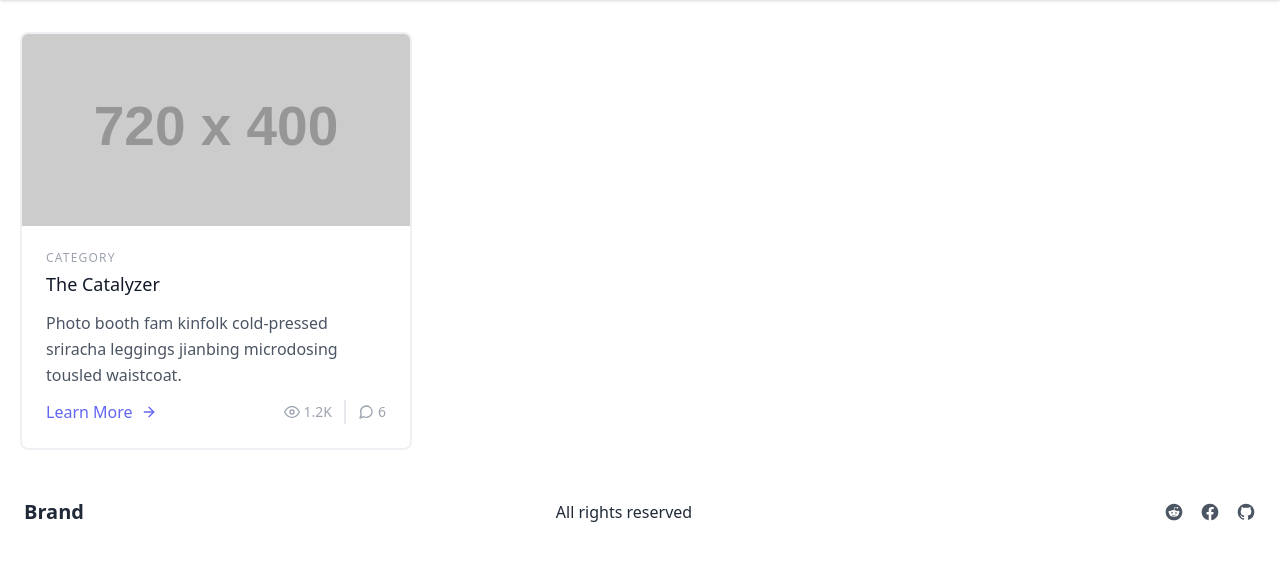
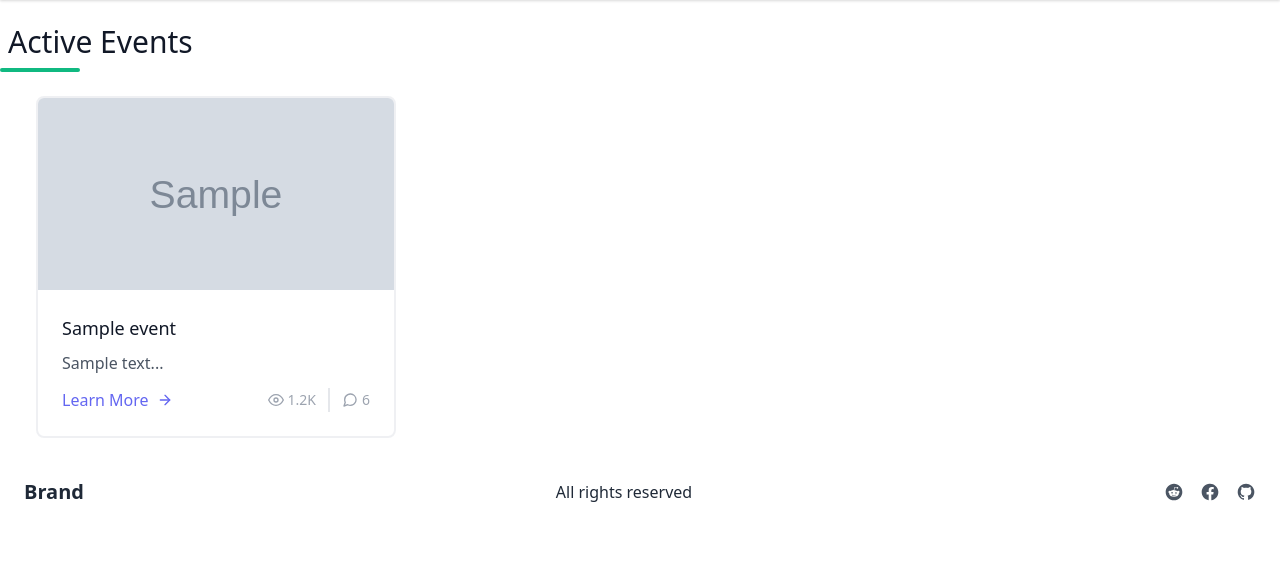
Before and after one commit to alexdeathway/ETF, a Django app: template events/templates/events/event_list.html in a window 1280 px wide. Shown: the part 66-627 px from the top of the page. Run offline with Django 3.2, Linux system fonts and the light colour scheme; the template is opened without the code that fills it: most values are stand-ins (such as "Sample title", 1, 10 or a date in 2020); grey boxes marked "Sample" are stand-in pictures; grey boxes labelled with a size stand in for pictures from a placeholder-image service; some libraries are stand-ins or nearby versions.

Commit message:
access management and list view

```diff
--- a/events/templates/events/event_detail.html
+++ b/events/templates/events/event_detail.html
@@ -52,7 +52,7 @@
     </div>
   </section>
 
-<div class="flex flex-wrap -m-2">
+<div class=" flex flex-wrap -m-2">
 {% for ticket in tickets %}
 <div class="flex max-w-md mx-auto border-2 overflow-hidden bg-white rounded-lg shadow-lg dark:bg-gray-800 p-4 lg:w-1/3 md:w-1/2 w-full">
     <div class="w-2/3 bg-cover" style="background-image: url('https://images.unsplash.com/photo-1494726161322-5360d4d0eeae?ixlib=rb-1.2.1&ixid=eyJhcHBfaWQiOjEyMDd9&auto=format&fit=crop&w=334&q=80')"></div>
--- a/events/templates/events/event_list.html
+++ b/events/templates/events/event_list.html
@@ -2,16 +2,36 @@
 
 {% block body %}
 <section class="text-gray-600 body-font">
-    <div class="container px-5 py-8 mx-auto">
+  <div class="w-full   mt-6 lg:mb-0 flex" style="justify-content: space-between;">
+    <div class="">
+      <h1 class="sm:text-3xl text-2xl font-medium title-font mb-2 ml-2 text-gray-900">Active Events</h1>
+      <div class="h-1 w-20 bg-green-500 rounded"></div>
+    </div>
+    <div class=" bg-white rounded p-2 items-center flex  mr-12">
+     {% if user.is_superuser %}
+      <a href="{% url 'events:eventcreate' %}">
+      <button  class="inline-flex items-center justify-center drop-shadow-xl  space-x-2 border-2 border-transparent text-sm font-medium rounded-full w-12 h-12 text-white bg-green-600 hover:bg-green-700 transition-colors">
+        <svg xmlns="http://www.w3.org/2000/svg" class="h-6 w-6 text-xl" viewBox="0 0 20 20" fill="currentColor">
+          <path fill-rule="evenodd" d="M10 3a1 1 0 011 1v5h5a1 1 0 110 2h-5v5a1 1 0 11-2 0v-5H4a1 1 0 110-2h5V4a1 1 0 011-1z" clip-rule="evenodd" />
+        </svg>
+      </button>
+      </a>
+      {% endif %}
+    </div>
+  </div>
+
+
+    <div class="container px-5 py-2 mx-auto">
       <div class="flex flex-wrap -m-4">
        {% for event in events %}
-        <div class="p-4 md:w-1/3">
-          <div class="h-full border-2 border-gray-200 border-opacity-60 rounded-lg overflow-hidden">
-            <img class="lg:h-48 md:h-36 w-full object-cover object-center" src="https://dummyimage.com/720x400" alt="blog">
+        <div class="p-8 md:w-1/3">
+          <div class="h-full border-2 border-gray-30 border-opacity-60 rounded-lg overflow-hidden">
+            <img class="lg:h-48 md:h-36 w-full object-cover object-center" src="{{event.cover.url}}" alt="blog">
             <div class="p-6">
-              <h2 class="tracking-widest text-xs title-font font-medium text-gray-400 mb-1">CATEGORY</h2>
-              <h1 class="title-font text-lg font-medium text-gray-900 mb-3">The Catalyzer</h1>
-              <p class="leading-relaxed mb-3">Photo booth fam kinfolk cold-pressed sriracha leggings jianbing microdosing tousled waistcoat.</p>
+              {% comment %} <h2 class="tracking-widest text-xs title-font font-medium text-gray-400 mb-1">CATEGORY</h2> {% endcomment %}
+              <h1 class="title-font text-lg font-medium text-gray-900 mb-2">{{event.name}}</h1>
+              <p class="leading-relaxed mb-3">{{event.description|slice:":50"}}..</p>
+
               <div class="flex items-center flex-wrap ">
                 <a class="text-indigo-500 inline-flex items-center md:mb-2 lg:mb-0">Learn More
                   <svg class="w-4 h-4 ml-2" viewBox="0 0 24 24" stroke="currentColor" stroke-width="2" fill="none" stroke-linecap="round" stroke-linejoin="round">
--- a/setup/mixins.py
+++ b/setup/mixins.py
@@ -8,6 +8,7 @@ class SetupCompletedRequiredMixin:
     """
     check if  superuser exists with atleast one event.
     activated during completing or checking status of setup.
+
     """
     def dispatch(self, request, *args, **kwargs):
         superuser=User.objects.filter(is_superuser=True).exists()
@@ -21,13 +22,14 @@ class SuperUserSignUpAccessMixin:
     Verify privilage to Access superuser creation via frontend
 
     valid cases 1: No Super User exist.
-                2: Super User is creating another super user.
+                2: Super User is creating another super user
+
     """
     def dispatch(self, request, *args, **kwargs):
         superusers_exists=User.objects.filter(is_superuser=True).exists()
         if (self.request.user.is_superuser) or ( not superusers_exists ):
             return super().dispatch(request, *args, **kwargs)
-        elif request.user.is_authenticated:
+        elif request.user.is_authenticated:#if user is authenticated but isn't superuser
               return  redirect('home')
         else:
             return redirect('login')
```
Also changed, not shown: events/mixins.py (added, +16 -0 lines), events/models.py (+6 -1 lines), events/views.py (+10 -19 lines).
